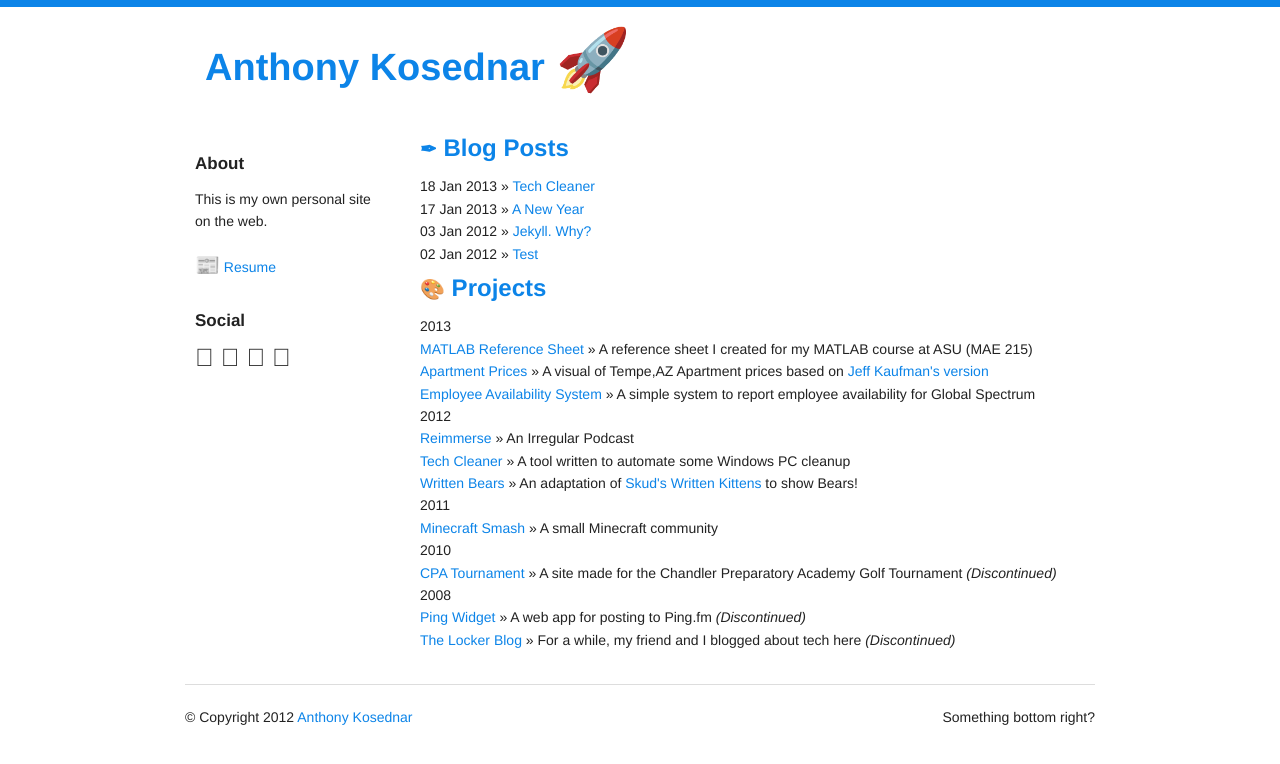
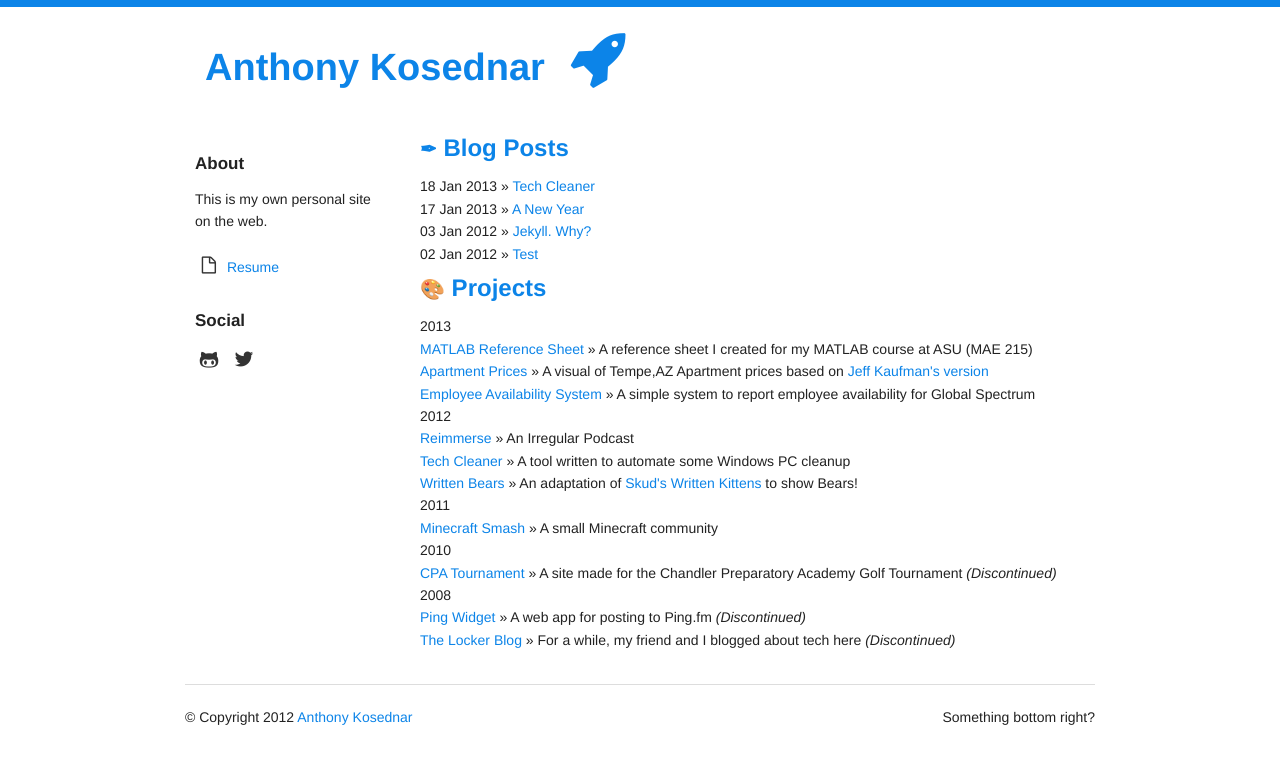
Before and after one commit to akosednar/akosednar.github.com, a Jekyll site: the page built from index.html, in a window 1280 px wide. Shown: the top 764 px of the page. Built offline with Jekyll 4.4.1, drawn with Linux system fonts in a browser that asks for light colours; comment, search, counter and statistics services are not loaded.

Commit message:
Adjusted icons to new theming

```diff
--- a/_layouts/default.html
+++ b/_layouts/default.html
@@ -31,7 +31,7 @@
   <div class="row">
     <div class="twelve columns">
       <div class="panel heading">
-        <h1><a href="/">Anthony Kosednar <span class="icon">&#128640;</span></a></h1>
+        <h1><a href="/">Anthony Kosednar <i class="icon icon-rocket"></i></a></h1>
       </div>
     </div>
   </div>
@@ -51,11 +51,11 @@
       	<p>This is my own personal site on the web.</p>
       	<p>
       		<!--<a href="http://anthonykosednar.com/education/"><span class="icon">&#127891;</span> Education</a><br />-->
-      		<a href="http://anthonykosednar.com/resume/"><span class="icon">&#128240;</span> Resume</a>
+      		<a href="http://anthonykosednar.com/resume/"><span class="icon icon-doc"></span> Resume</a>
       	</p>
       	<br />
         <h5>Social</h5>
-        <span class="social"><a href="https://github.com/akosednar/">&#62208;</a> <a href="https://twitter.com/akosednar">&#62217;</a> <a href="http://www.linkedin.com/pub/anthony-kosednar/54/240/b92/">&#62232;</a></span><span class="sicon"> <a href="http://reimmer.se/atom.xml">&#59194;</a></span>
+        <span class="social"><a href="https://github.com/akosednar/"><i class="icon icon-github"></i></a> <a href="https://twitter.com/akosednar"><i class="icon icon-twitter-1"></i></a>
       </div>
     </div>
 
```
